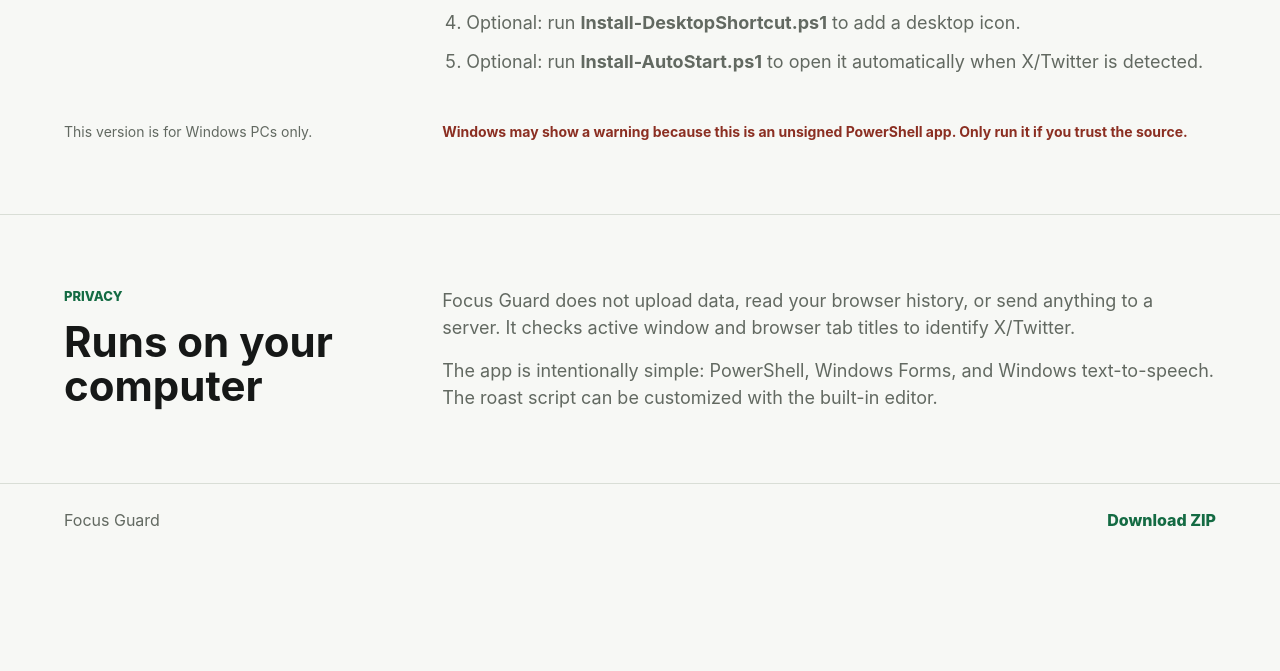
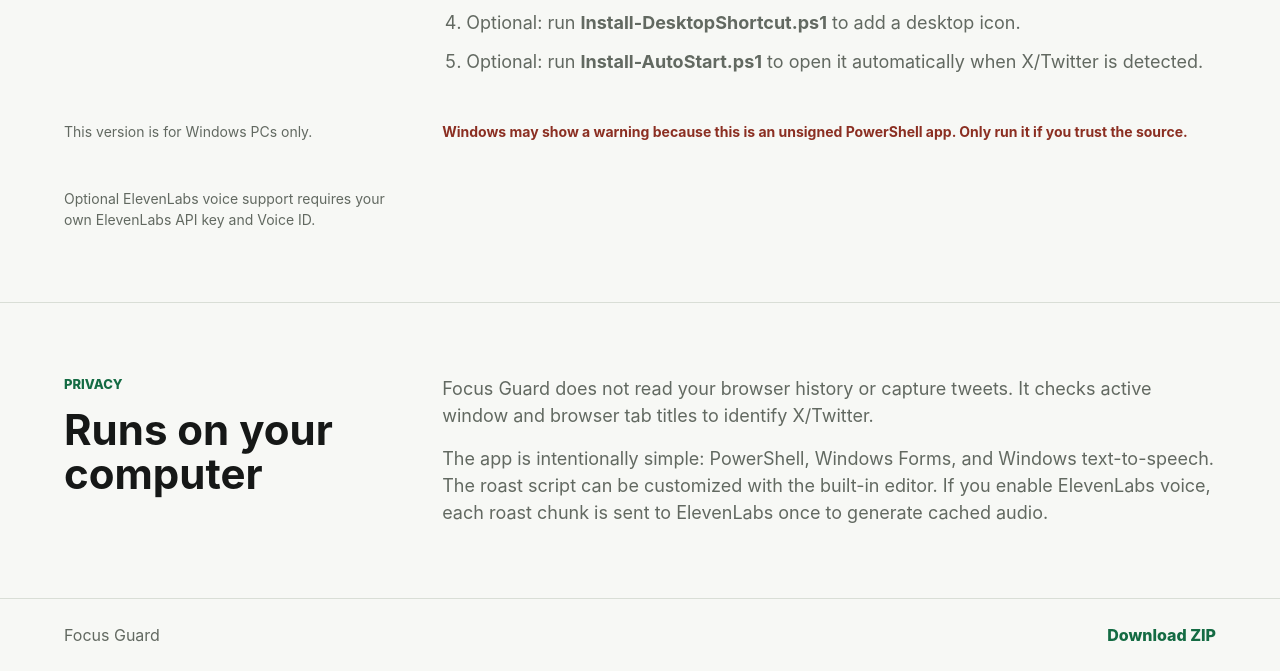
Before and after one commit to MushtaqBilalPhD/focus-guard, a plain HTML site: page docs/index.html in a window 1280 px wide. Shown: the part 2273-2944 px from the top of the page. Before the commit the page ends 2829 px from the top, so only its background shows below. Drawn offline with Linux system fonts and the light colour scheme.

Commit message:
Add optional ElevenLabs voice support

```diff
--- a/docs/index.html
+++ b/docs/index.html
@@ -50,7 +50,7 @@
           </article>
           <article class="card">
             <h2>Local voice alert</h2>
-            <p>The reminder uses Windows text-to-speech and keeps going until X/Twitter is closed or left.</p>
+            <p>The reminder uses Windows text-to-speech by default and can optionally use ElevenLabs voices.</p>
           </article>
           <article class="card">
             <h2>Custom roast script</h2>
@@ -94,6 +94,9 @@
         <p class="warning">
           Windows may show a warning because this is an unsigned PowerShell app. Only run it if you trust the source.
         </p>
+        <p class="note">
+          Optional ElevenLabs voice support requires your own ElevenLabs API key and Voice ID.
+        </p>
       </section>
 
       <section class="content split" id="privacy">
@@ -103,12 +106,13 @@
         </div>
         <div class="copy">
           <p>
-            Focus Guard does not upload data, read your browser history, or send anything to a server.
+            Focus Guard does not read your browser history or capture tweets.
             It checks active window and browser tab titles to identify X/Twitter.
           </p>
           <p>
             The app is intentionally simple: PowerShell, Windows Forms, and Windows text-to-speech.
             The roast script can be customized with the built-in editor.
+            If you enable ElevenLabs voice, each roast chunk is sent to ElevenLabs once to generate cached audio.
           </p>
         </div>
       </section>
```
Also changed, not shown: docs/assets/focus-guard-window.png, 5 other files.
